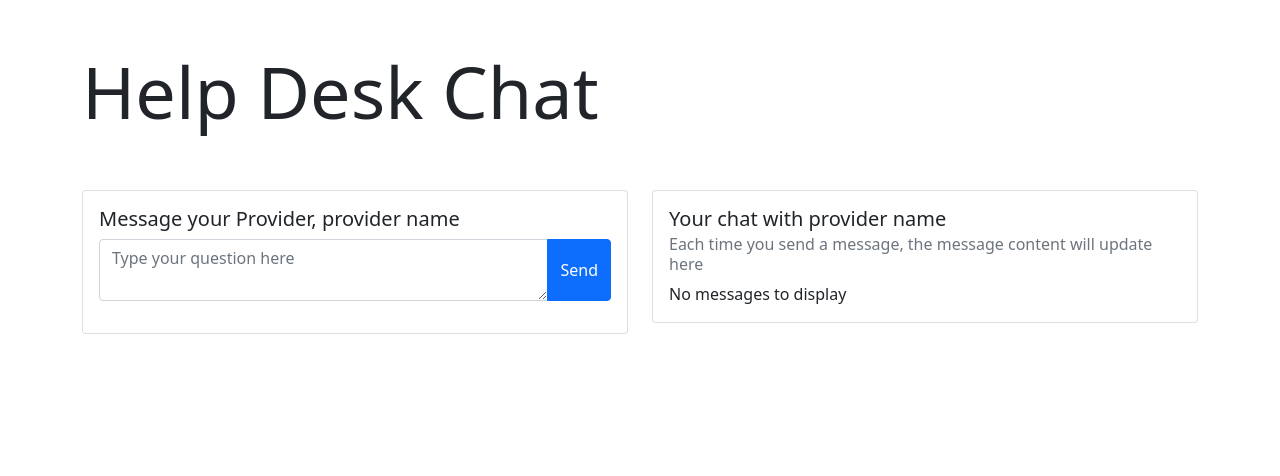
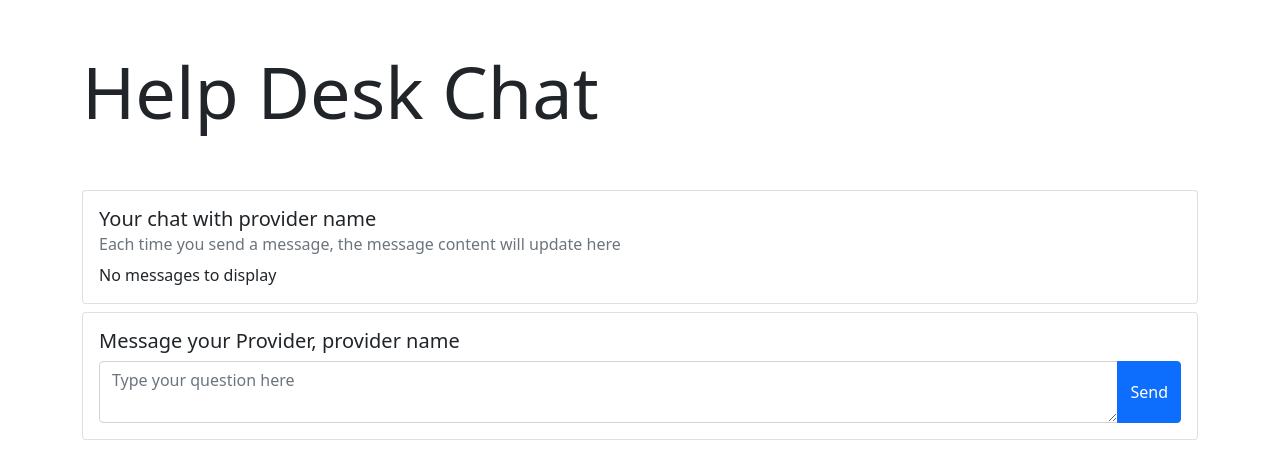
Before and after one commit to EECS4481/FrontEnd, a React (Create React App) app: page /client/chat/123 in a window 1280 px wide. Shown: the top 476 px of the page. Built offline with nearby package versions, Linux system fonts and the light colour scheme.

Commit message:
Client chat in place

```diff
--- a/src/pages/client/api.js
+++ b/src/pages/client/api.js
@@ -1,6 +1,7 @@
 import axios from "axios";
 
 export const getClientId = async () => {
+  console.log("here");
   const { data } = await axios.get(`http://localhost:4000/api/getClientId`);
   return data;
 };
--- a/src/pages/client/chat/chat.js
+++ b/src/pages/client/chat/chat.js
@@ -1,4 +1,4 @@
-import React from "react";
+import React, { useState } from "react";
 import {
   Container,
   Row,
@@ -9,19 +9,18 @@ import {
   Button,
   Table,
 } from "react-bootstrap";
-import { useMutation } from "react-query";
-import { addConversation } from "../api";
+import { useMutation, useQuery } from "react-query";
+import { addConversation, getClientId } from "../api";
 
 function Chat() {
-  const sampleData = {
-    sender: "P1",
-    receiver: "C400",
-    content: "testing 2",
-  };
-  const sampleChatDataMutation = useMutation((sampleData) => {
-    return addConversation(sampleData);
+  const [messageContent, setMessageContent] = useState("");
+  const { data: clientId } = useQuery("getClientId", getClientId, {
+    enabled: false,
   });
-  console.log("samplechatdata", sampleChatDataMutation);
+
+  const sampleChatDataMutation = useMutation((messageData) => {
+    return addConversation(messageData);
+  });
 
   return (
     <Container>
@@ -34,37 +33,13 @@ function Chat() {
         <Col>
           <Card>
             <Card.Body>
-              <Card.Title>Message your Provider, provider name</Card.Title>
-              <InputGroup className="mb-3">
-                <FormControl
-                  placeholder="Type your question here"
-                  as="textarea"
-                  aria-label="Type your question here"
-                  aria-describedby="submit-button"
-                />
-                <Button
-                  variant="primary"
-                  id="submit-button"
-                  onClick={() => {
-                    sampleChatDataMutation.mutate(sampleData);
-                  }}
-                >
-                  Send
-                </Button>
-              </InputGroup>
-            </Card.Body>
-          </Card>
-        </Col>
-        <Col>
-          <Card>
-            <Card.Body>
               <Card.Title>Your chat with provider name</Card.Title>
               <Card.Subtitle className="mb-2 text-muted">
                 Each time you send a message, the message content will update
                 here
               </Card.Subtitle>
               {sampleChatDataMutation.data ? (
-                <Table striped bordered hover>
+                <Table striped hover>
                   <thead>
                     <tr>
                       <th>Sender</th>
@@ -89,6 +64,34 @@ function Chat() {
               )}
             </Card.Body>
           </Card>
+          <Card className="mt-2">
+            <Card.Body>
+              <Card.Title>Message your Provider, provider name</Card.Title>
+              <InputGroup className="mt-2">
+                <FormControl
+                  placeholder="Type your question here"
+                  as="textarea"
+                  aria-label="Type your question here"
+                  aria-describedby="submit-button"
+                  value={messageContent}
+                  onChange={(e) => setMessageContent(e.target.value)}
+                />
+                <Button
+                  variant="primary"
+                  id="submit-button"
+                  onClick={() => {
+                    sampleChatDataMutation.mutate({
+                      sender: clientId.client_id,
+                      receiver: "provider",
+                      content: messageContent,
+                    });
+                  }}
+                >
+                  Send
+                </Button>
+              </InputGroup>
+            </Card.Body>
+          </Card>
         </Col>
       </Row>
     </Container>
```
